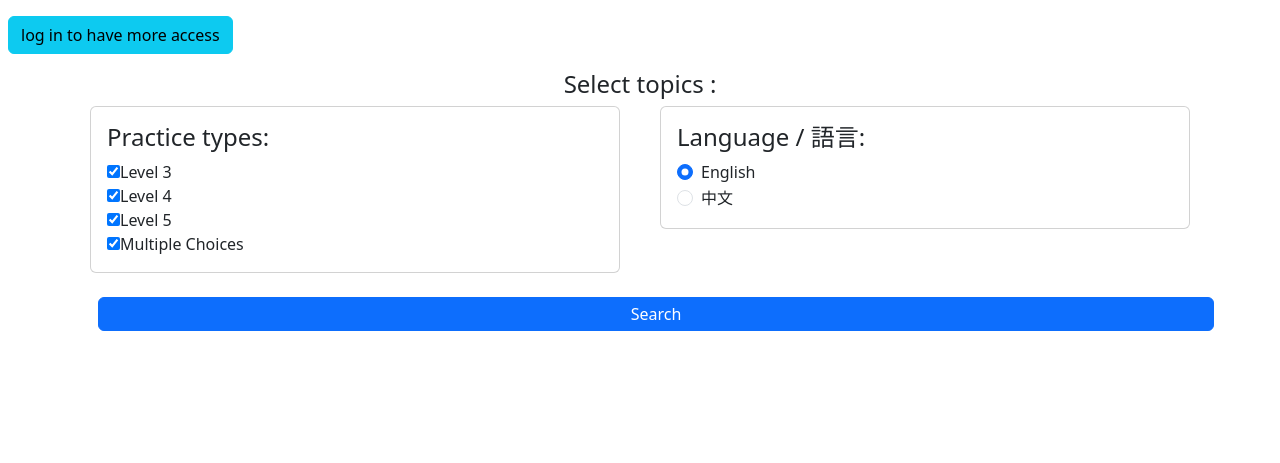
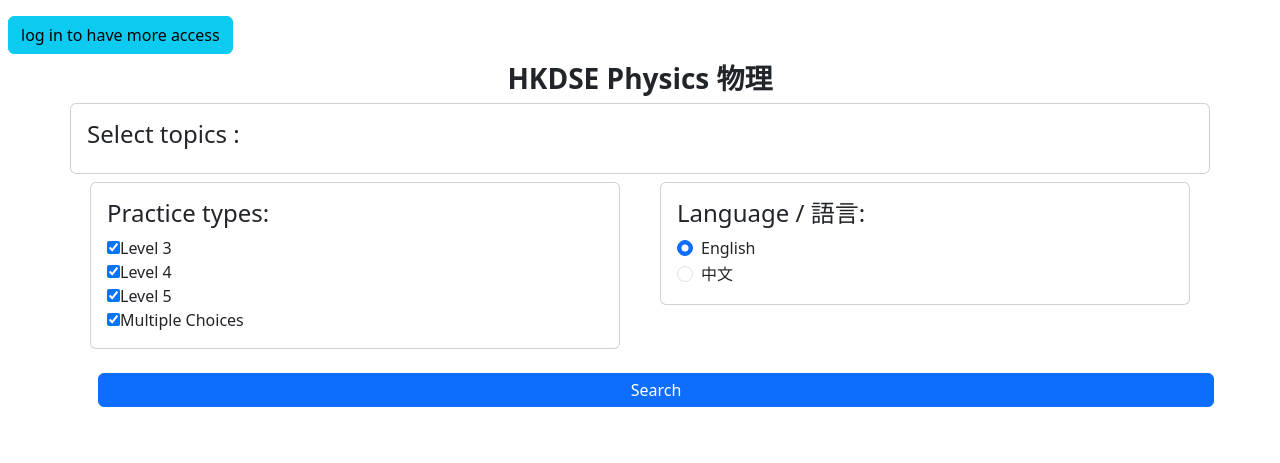
Before and after one commit to phili-ed/phili-ed, a Flask app: page /search in a window 1280 px wide. Shown: the part 58-521 px from the top of the page. Run offline with Flask 3, Linux system fonts and the light colour scheme; data that the repository does not hold is empty; parts of the project's set-up code (start-up, migrations or seed data) failed here and were passed over; some libraries are stand-ins or nearby versions; some web fonts are replaced.

Commit message:
search page format

```diff
--- a/templates/search.html
+++ b/templates/search.html
@@ -12,7 +12,9 @@
     <div class="container">
     <form action="/result" method="GET">
         <div class="row">
-            <div class="col-12 text-center"><h3 class="fw-bold>HKDSE Physics 物理</h3></div>
+            <div class="col-12 text-center">
+                <h3 class="fw-bold">HKDSE Physics 物理</h3>
+            </div>
         <div class="card col-12 p-3">
         <h4 class="card-title">Select topics :</h4>
         <div class="row">
```
